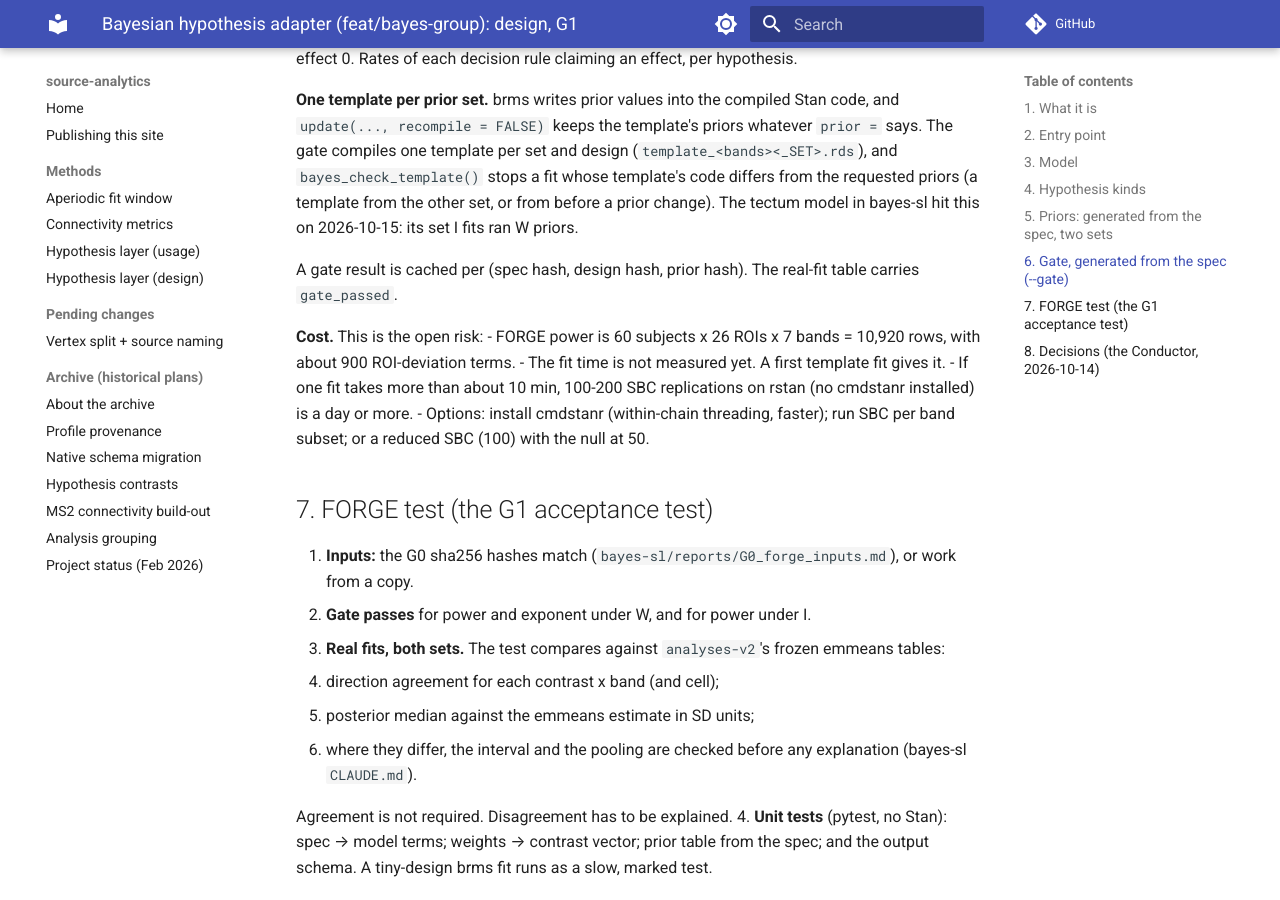
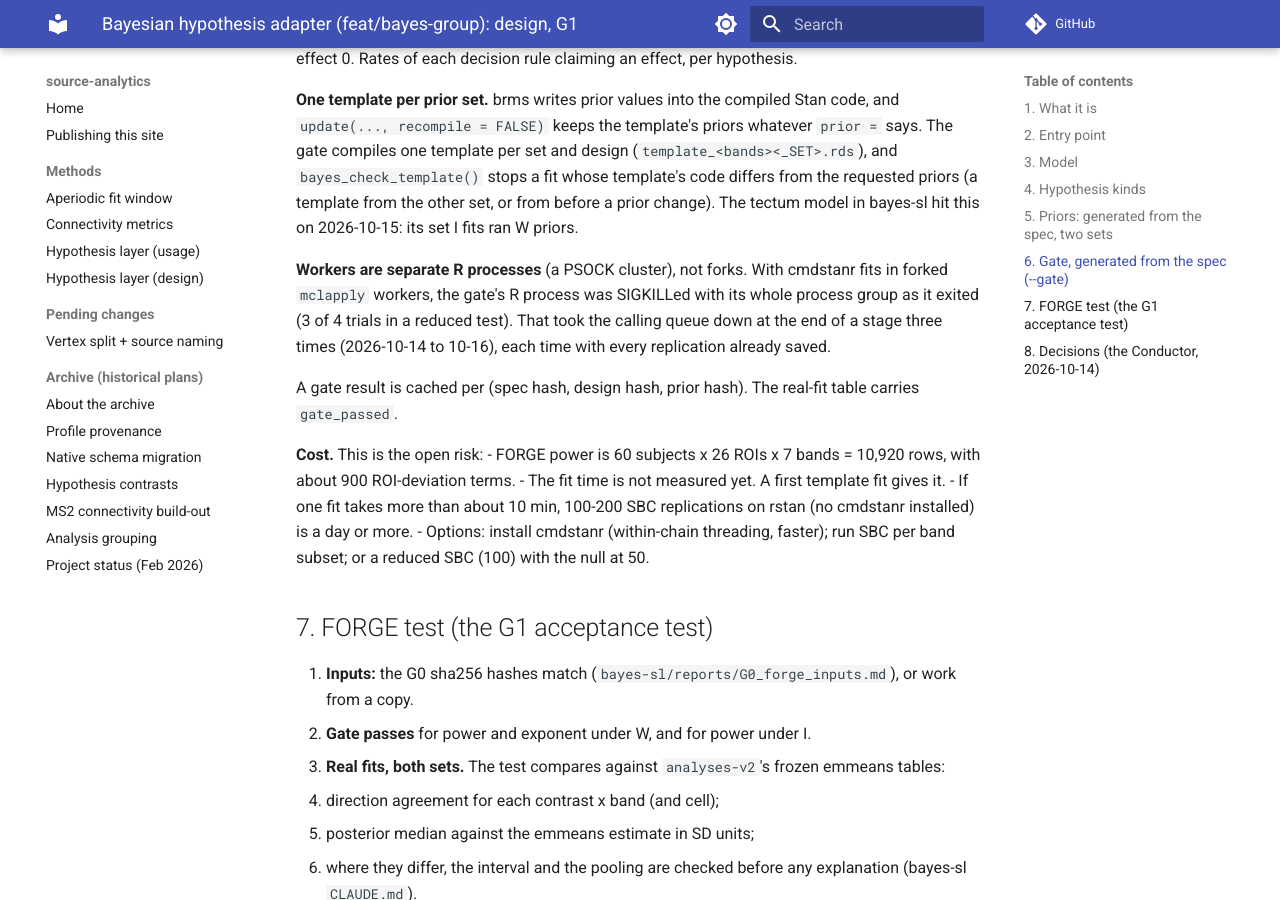
Before and after one commit to alexedmon1/source-analytics, an MkDocs documentation site: the page built from docs/methods/BAYES_ENGINE.md, in a window 1280 px wide and 900 px high, scrolled down 3163 px. Built offline with MkDocs 1.6.1 and Material for MkDocs 9.7.7, drawn with Linux system fonts in a browser that asks for light colours; comment, search, counter and statistics services are not loaded.

Commit message:
bayes gate: PSOCK workers instead of forked mclapply. With cmdstanr fits in forked workers the gate's R process was SIGKILLed with its process group on exit (3 of 4 trials; PSOCK 0 of 4), which killed the FORGE queue at the end of a stage three times; tested end to end (sbc, null, resume)
Co-Authored-By: Claude Opus 5.5 (1M context) <noreply@anthropic.com>

```diff
--- a/docs/methods/BAYES_ENGINE.md
+++ b/docs/methods/BAYES_ENGINE.md
@@ -129,6 +129,11 @@ FALSE)` keeps the template's priors whatever `prior =` says. The gate compiles o
 requested priors (a template from the other set, or from before a prior change). The tectum model in bayes-sl hit
 this on 2026-10-15: its set I fits ran W priors.
 
+**Workers are separate R processes** (a PSOCK cluster), not forks. With cmdstanr fits in forked `mclapply` workers,
+the gate's R process was SIGKILLed with its whole process group as it exited (3 of 4 trials in a reduced test). That
+took the calling queue down at the end of a stage three times (2026-10-14 to 10-16), each time with every replication
+already saved.
+
 A gate result is cached per (spec hash, design hash, prior hash). The real-fit table carries `gate_passed`.
 
 **Cost.** This is the open risk:
```
Also changed, not shown: 1 other file.
